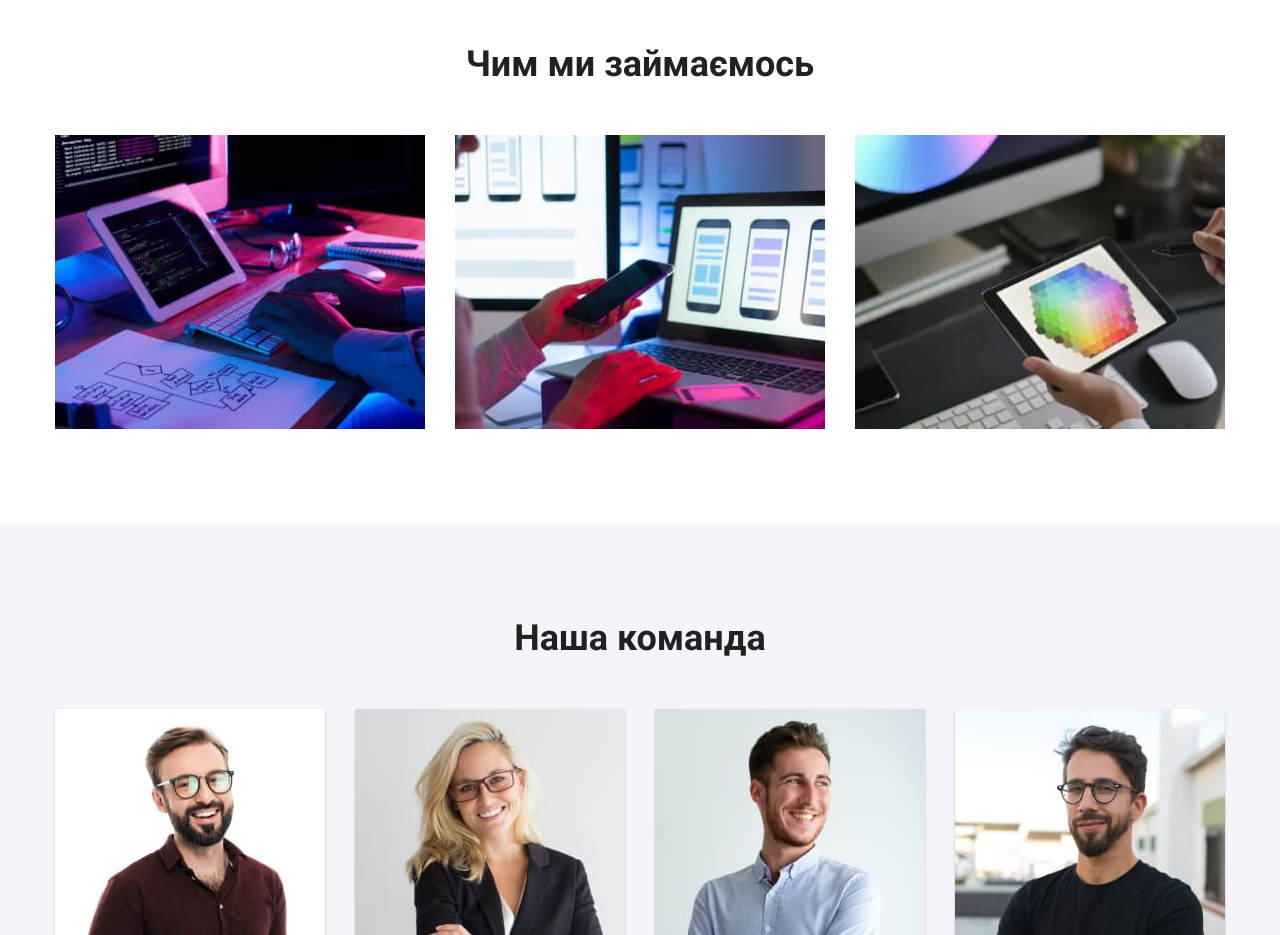
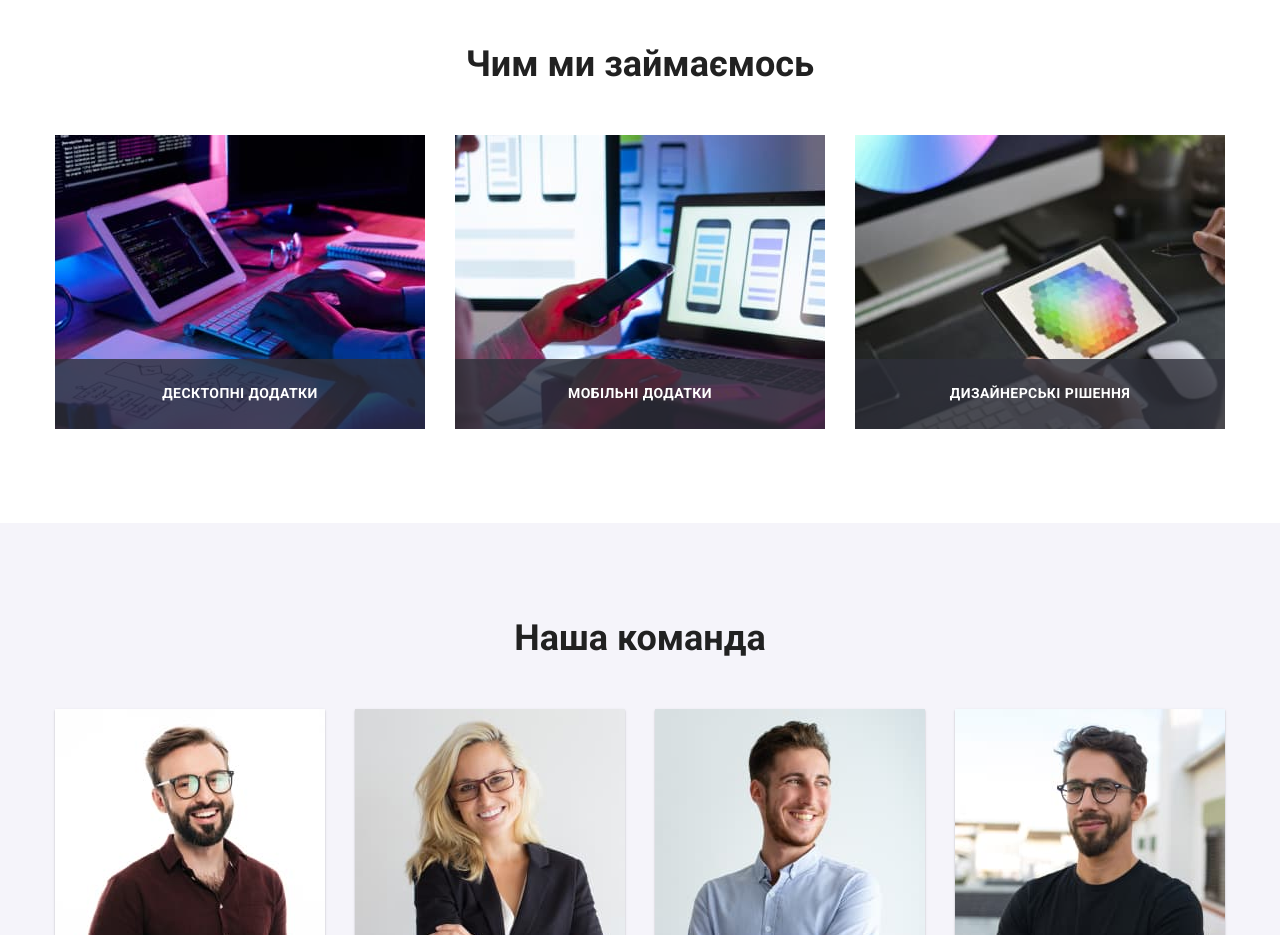
Before and after one commit to dianaforost/goit-markup-hw-05, a plain HTML site: page index.html in a window 1280 px wide. Shown: the part 1060-1995 px from the top of the page. Drawn offline with Linux system fonts and the light colour scheme.

Commit message:
Done third section

```diff
--- a/css/style.css
+++ b/css/style.css
@@ -13,6 +13,7 @@
     --basic-border-color: #ECECEC;
     --border-color: #EEEEEE;
     --icons-color: #AFB1B8;
+    --background-holder: rgba(47, 48, 58, 0.8);
 }
 body{
     height: 100%;
@@ -247,10 +248,26 @@ span{
     display: flex;
 }
 .holder-item{
+    position: relative;
     list-style: none;
 }
 .holder-item:not(:last-child){
     margin-right: 30px;
+}
+.holder-item-text{
+    padding: 27px 0;
+    width: 100%;
+    color: var(--basic-color);
+    font-size: 14px;
+    font-weight: 700;
+    line-height: 1.14;
+    text-align: center;
+    letter-spacing: 0.03em;
+    text-transform: uppercase;
+    background-color: var(--background-holder);
+    position: absolute;
+    bottom: 0;
+    left: 0;
 }
 /* FOURTH SECTION */
 .box{
--- a/index.html
+++ b/index.html
@@ -135,6 +135,7 @@
                 width="370"
                 height="294"
               />
+              <p class="holder-item-text">Десктопні додатки</p>
             </li>
             <li class="holder-item">
               <img
@@ -143,6 +144,7 @@
                 width="370"
                 height="294"
               />
+              <p class="holder-item-text">Мобільні додатки</p>
             </li>
             <li class="holder-item">
               <img
@@ -151,6 +153,7 @@
                 width="370"
                 height="294"
               />
+              <p class="holder-item-text">Дизайнерські рішення</p>
             </li>
           </ul>
         </div>
```
